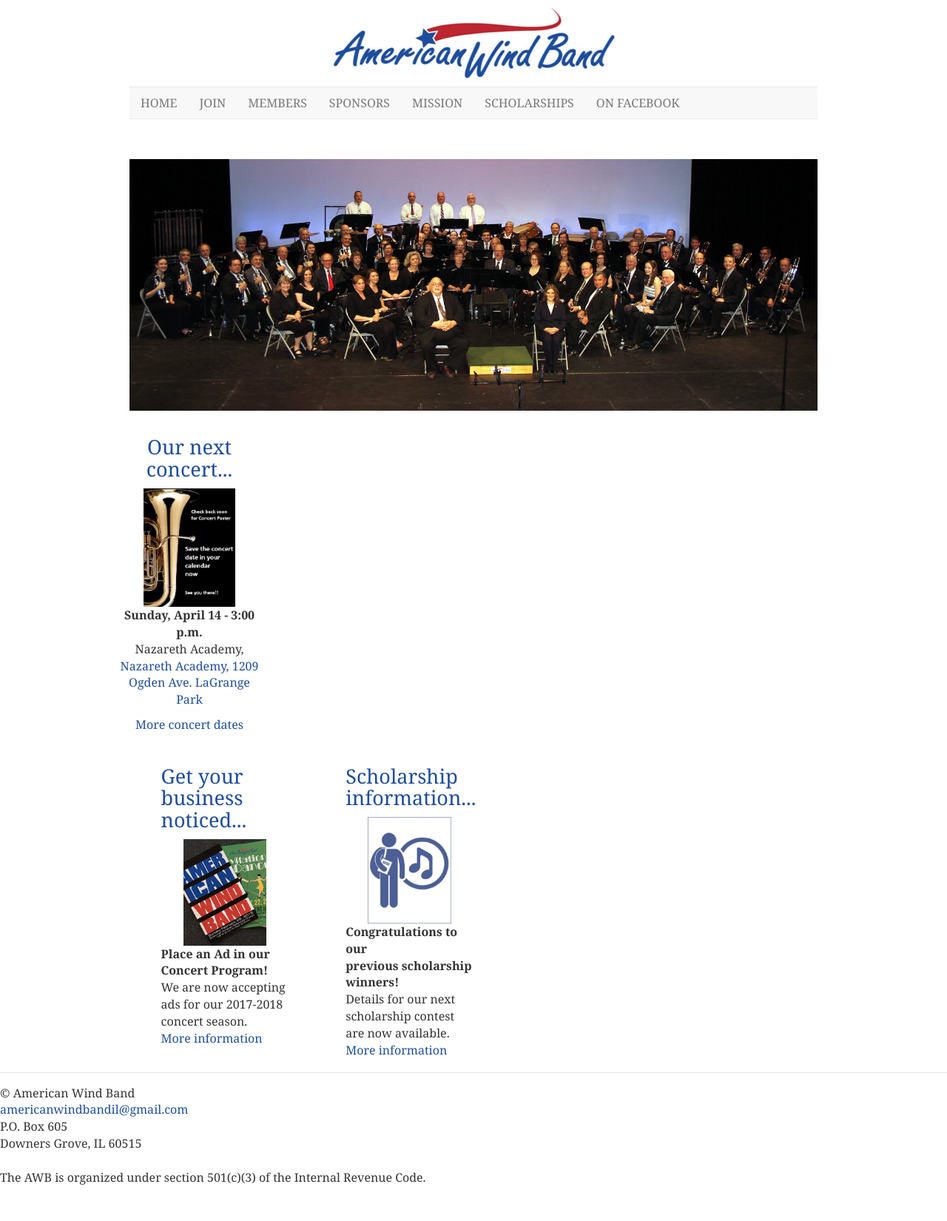
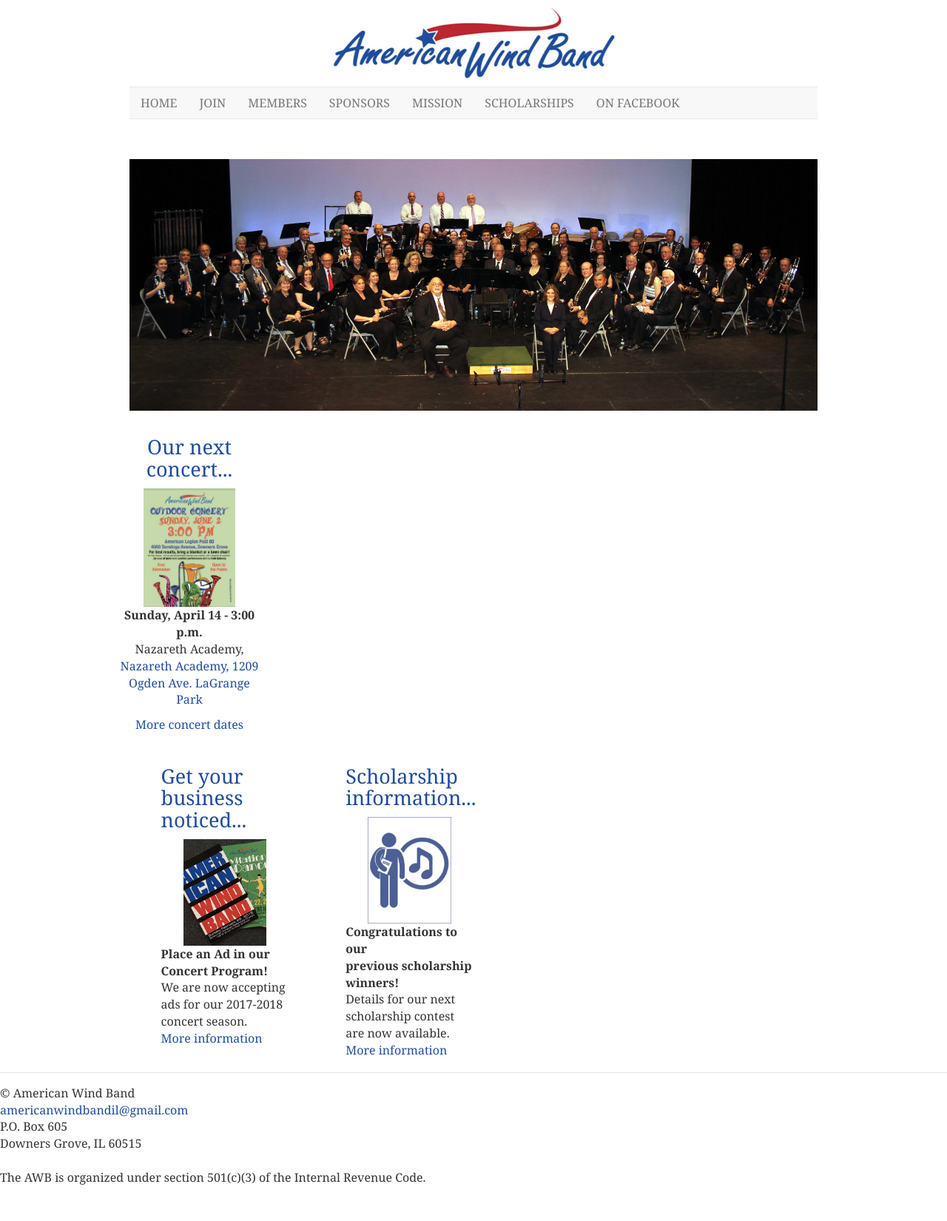
Before and after one commit to americanwindband/americanwindband.github.io, a Jekyll site: the page built from index.html, in a window 1280 px wide. Shown: the whole page at 74% size. Built offline with Jekyll 4.4.1, drawn with Linux system fonts in a browser that asks for light colours.

Commit message:
Update index.html

```diff
--- a/index.html
+++ b/index.html
@@ -22,7 +22,7 @@
     </div>
 
   <div class="section-next-concert-tile"><h2 class="tile-title-h2-text">Our next concert...</h2>
-    <img class="image-centered" src="images/awb-poster-coming-soon-01.jpg" width="65%" height="65%" alt=""/>
+    <img class="image-centered" src="images/awb-june-2019-concert-poster.png" width="65%" height="65%" alt=""/>
     <strong>Sunday, April 14 - 3:00 p.m.</strong>
 <p>Nazareth Academy, <a href="https://goo.gl/maps/EEN1YzFQYM42" target="_blank">Nazareth Academy, 1209 Ogden Ave. LaGrange Park</a></p>
       <a href="performances.html">More concert dates</a>
```
